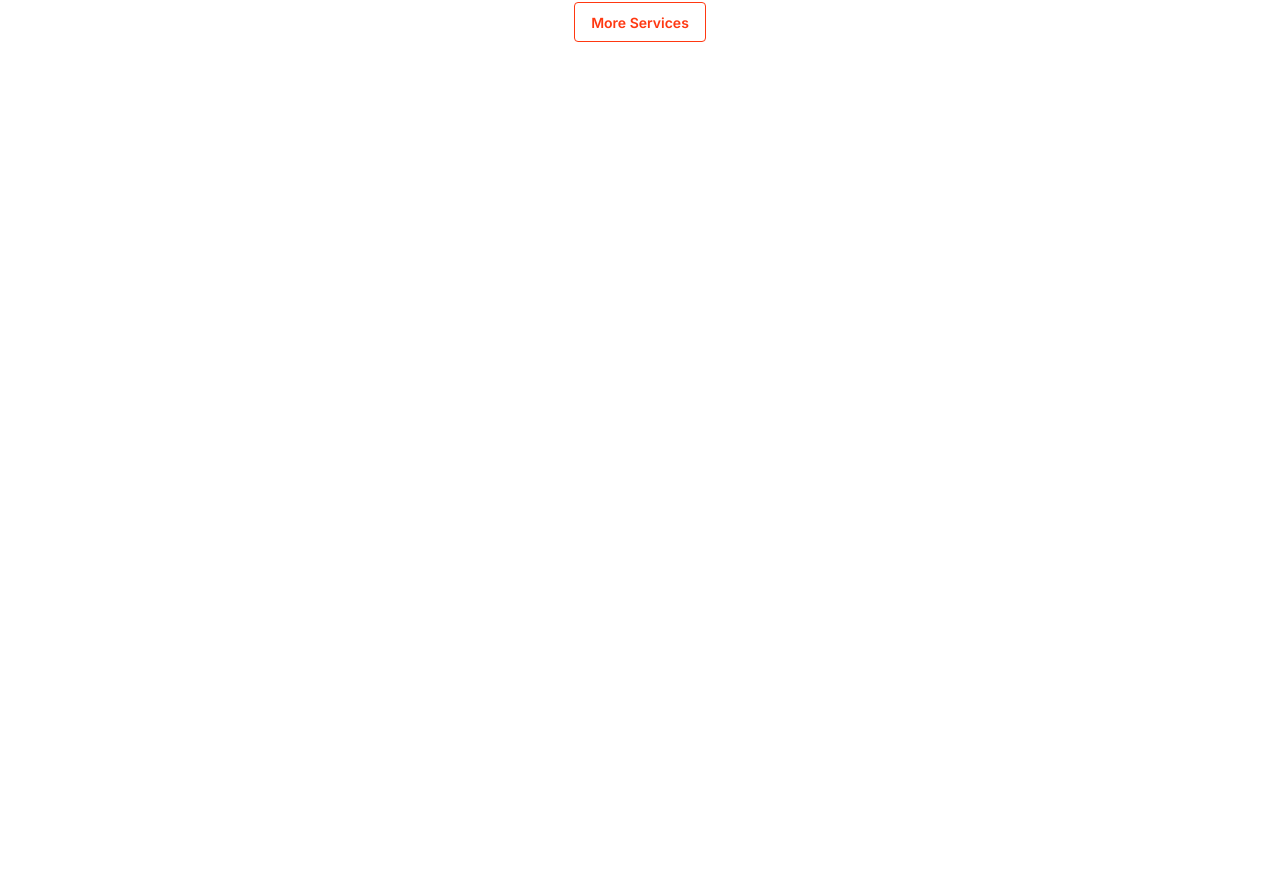
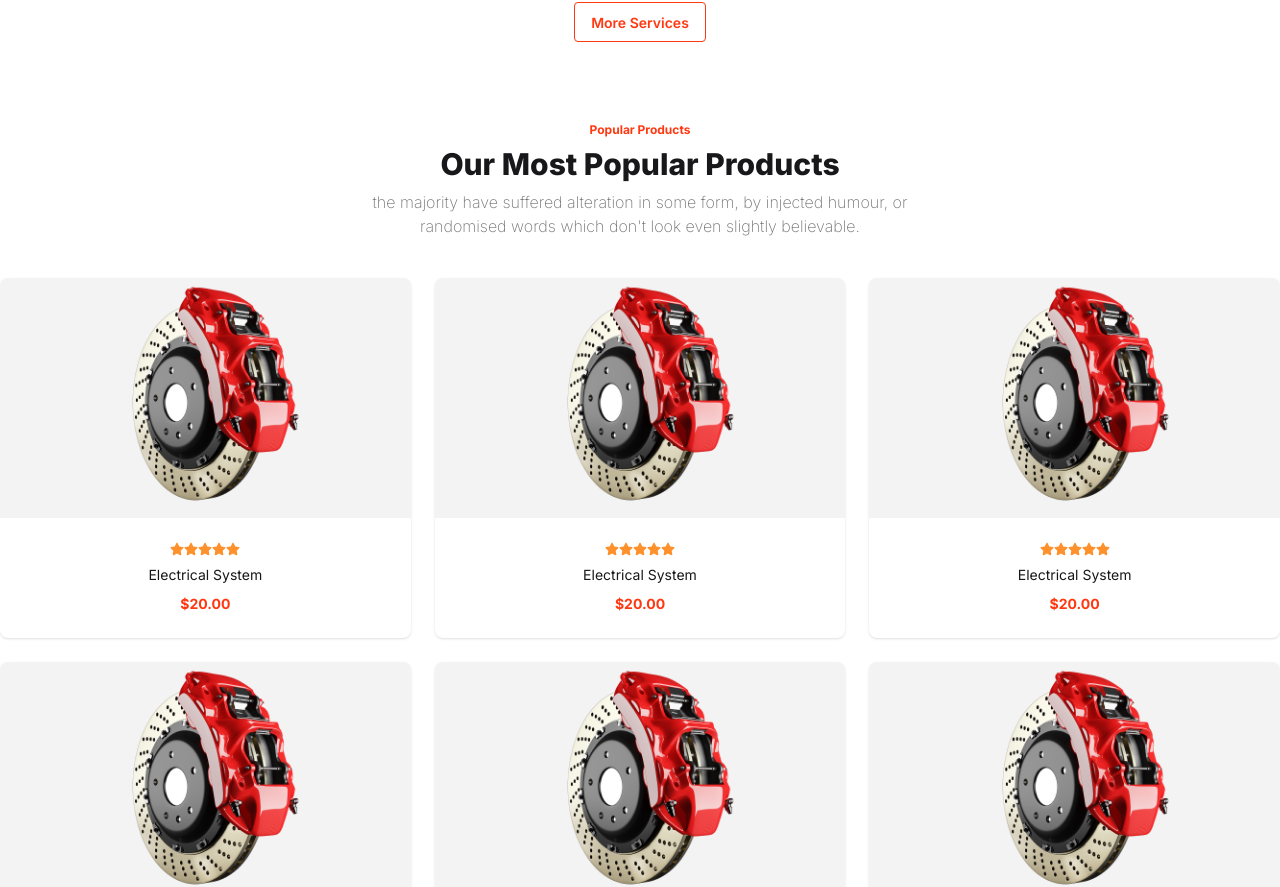
Before and after one commit to MD-Moniruzzaman-Arafat/web-project-19-client, a React (Vite) app: page / in a window 1280 px wide. Shown: the part 2198-3085 px from the top of the page. Before the commit the page ends 2320 px from the top, so only its background shows below. Built offline with nearby package versions, Linux system fonts and the light colour scheme.

Commit message:
prpularProducts components design

```diff
--- /dev/null
+++ b/src/components/popularProducts/PopularProducts.jsx
@@ -0,0 +1,33 @@
+import PopularProductsCard from './PopularProductsCard'
+
+export default function PopularProducts() {
+  return (
+    <>
+      <div className="container mx-auto my-20">
+        <div className="text-center max-w-xl mx-auto space-y-2">
+          <h6 className="text-[#FF3811] text-xs font-bold">Popular Products</h6>
+          <h1 className="text-3xl font-extrabold">Our Most Popular Products</h1>
+          <p className="mt-2 text-[#737373] font-extralight">
+            the majority have suffered alteration in some form, by injected
+            humour, or randomised words which don't look even slightly
+            believable.{' '}
+          </p>
+        </div>
+        <div className="grid grid-cols-1 md:grid-cols-2 lg:grid-cols-3 gap-6 mt-10">
+          {/* Map through popular products and render them here */}
+          <PopularProductsCard />
+          <PopularProductsCard />
+          <PopularProductsCard />
+          <PopularProductsCard />
+          <PopularProductsCard />
+          <PopularProductsCard />
+        </div>
+        <div className="text-center mt-10">
+          <button className="btn btn-outline border-[#FF3811] text-[#FF3811]">
+            More Products
+          </button>
+        </div>
+      </div>
+    </>
+  )
+}
--- /dev/null
+++ b/src/components/popularProducts/PopularProductsCard.jsx
@@ -0,0 +1,25 @@
+import { FaStar } from 'react-icons/fa'
+import img from '../../assets/images/products/1.png'
+
+export default function PopularProductsCard() {
+  return (
+    <>
+      <div className="card bg-base-100 shadow-sm">
+        <figure className="bg-[#F3F3F3]">
+          <img src={img} alt="Electrical System" className="w-60 " />
+        </figure>
+        <div className="card-body text-center">
+          <div className="flex justify-center text-[#FF912C]">
+            <FaStar />
+            <FaStar />
+            <FaStar />
+            <FaStar />
+            <FaStar />
+          </div>
+          <h2 className="">Electrical System</h2>
+          <p className="text-[#FF3811] font-bold">$20.00</p>
+        </div>
+      </div>
+    </>
+  )
+}
--- a/src/pages/HomePage.jsx
+++ b/src/pages/HomePage.jsx
@@ -1,5 +1,6 @@
 import AboutUs from '../components/aboutUs/AboutUs'
 import Carousel from '../components/carousel/Carousel'
+import PopularProducts from '../components/popularProducts/PopularProducts'
 import Service from '../components/service/Service'
 
 export default function HomePage() {
@@ -8,6 +9,7 @@ export default function HomePage() {
       <Carousel />
       <AboutUs />
       <Service />
+      <PopularProducts />
     </>
   )
 }
```
